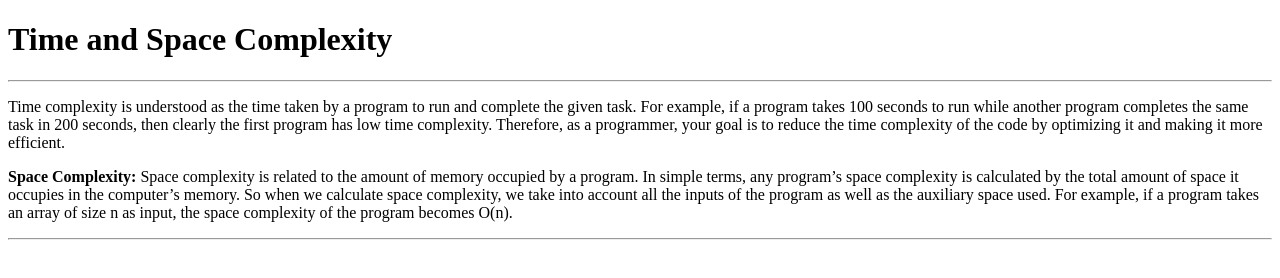
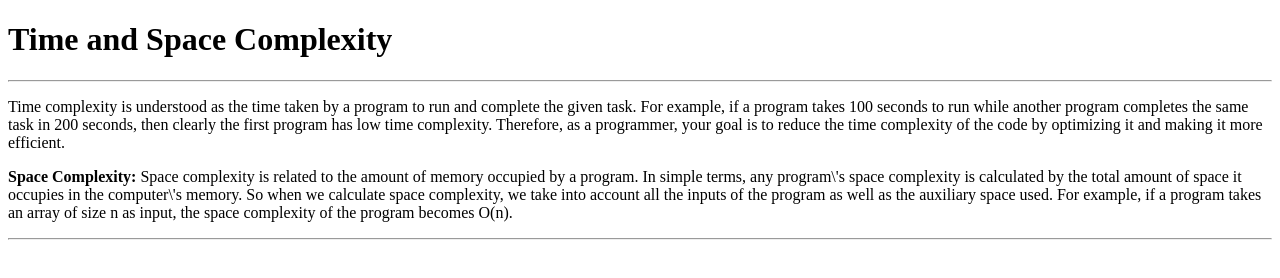
Before and after one commit to acciojob/time-and-space-complexity-DubbewarKiran, a website: page main.html in a window 1280 px wide. Drawn offline with Linux system fonts and the light colour scheme.

Commit message:
created a submission

```diff
--- a/main.html
+++ b/main.html
@@ -12,7 +12,7 @@
 	<hr>
 	<p>Time complexity is understood as the time taken by a program to run and complete the given task. For example, if a program takes 100 seconds to run while another program completes the same task in 200 seconds, then clearly the first program has low time complexity. Therefore, as a programmer, your goal is to reduce the time complexity of the code by optimizing it and making it more efficient.</p>
 
-	<p><b>Space Complexity:</b> Space complexity is related to the amount of memory occupied by a program. In simple terms, any program’s space complexity is calculated by the total amount of space it occupies in the computer’s memory. So when we calculate space complexity, we take into account all the inputs of the program as well as the auxiliary space used. For example, if a program takes an array of size n as input, the space complexity of the program becomes O(n).</p><hr>
+	<p><b>Space Complexity: </b>Space complexity is related to the amount of memory occupied by a program. In simple terms, any program\'s space complexity is calculated by the total amount of space it occupies in the computer\'s memory. So when we calculate space complexity, we take into account all the inputs of the program as well as the auxiliary space used. For example, if a program takes an array of size n as input, the space complexity of the program becomes O(n).</p><hr>
 
     <script type="text/javascript" src="./script.js">
 </script>
```
